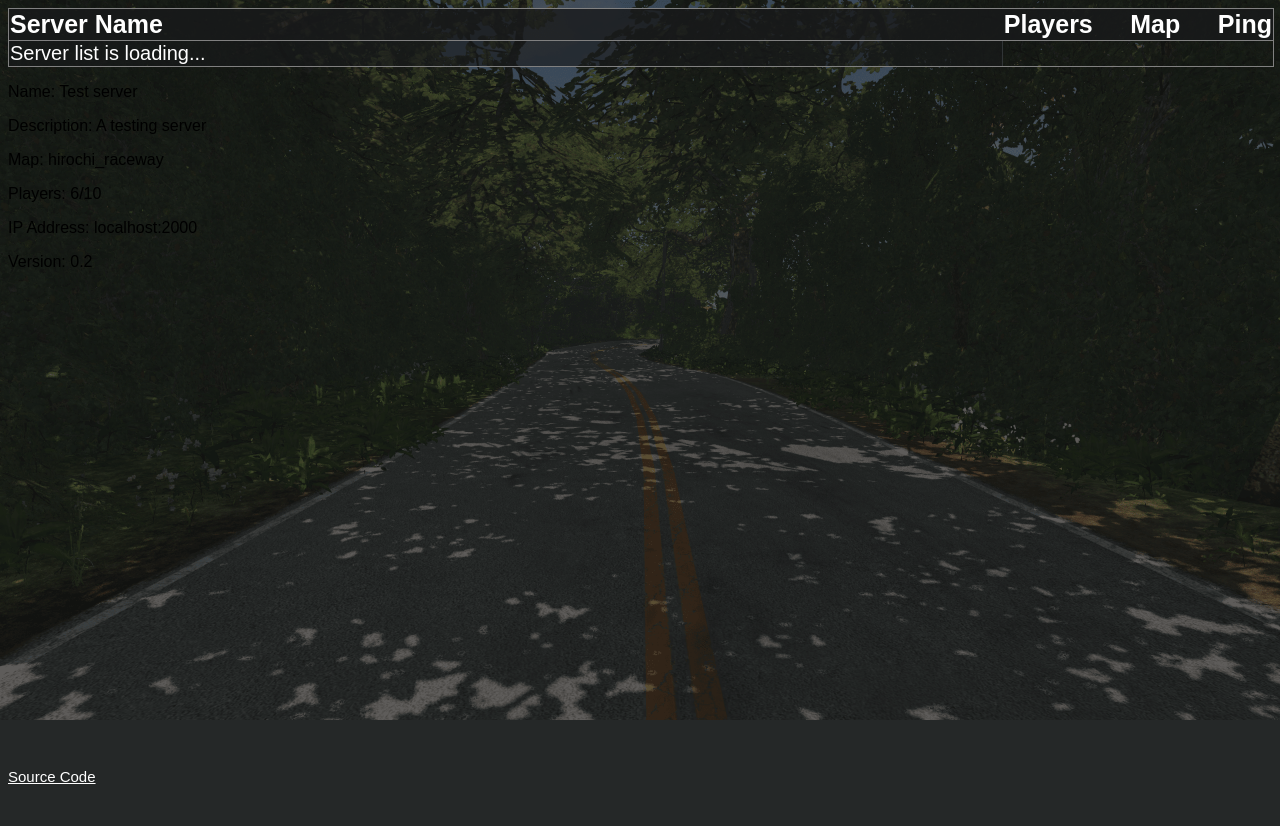
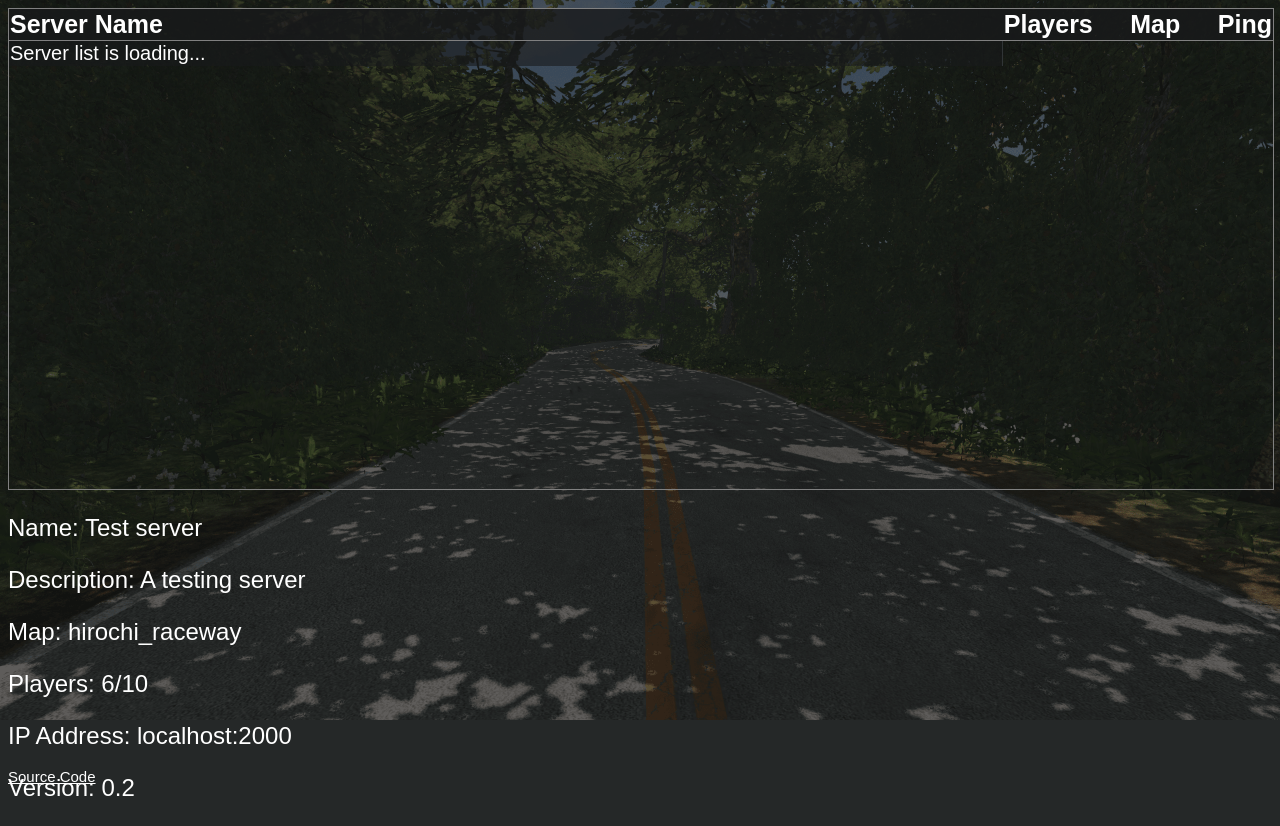
Before and after one commit to AsciiJakob/KissMP-Serverlist, a website: page public/index.html in a window 1280 px wide. Before the commit the page ends 800 px from the top, so only its background shows below. Drawn offline with nearby package versions, Linux system fonts and the light colour scheme; no server answers.

Commit message:
info styling

```diff
--- a/public/index.css
+++ b/public/index.css
@@ -4,14 +4,12 @@ body {
   background-size: 100% auto;
   background-repeat:no-repeat;
 }
+
 .arial, td, th {
   font-family: Arial !important;
 }
 .sortable {
   width: 100%;
-  }
-  .tableContainer {
-    width:100%;
 }
 .name {
   width: 75%;
@@ -38,9 +36,6 @@ body {
 td {
   border-right: 1px solid rgb(48, 52, 54);
 }
-  .serverCell:hover, .topThing:hover {
-    background-color: rgba(15, 15, 15, 0.8);
-  }
 td:nth-child(2n), th:nth-child(2n){
   text-align: center
 }
@@ -49,12 +44,33 @@ body {
 }
 .tableContainer {
   width:100%;
+  height: 60vh;
   border: 1px solid white;
   border-bottom-color: rgb(128, 128, 128);
   border-left-color: rgb(128, 128, 128);
   border-right-color: rgb(128, 128, 128);
   border-top-color: rgb(128, 128, 128);
 }
+/* Scrollbar Stuff */
+.tableContainer {
+  overflow-y: scroll;
+  overflow-x: hidden; /* Prevent horizontal scrollbar on chrome*/
+  /* Firefox & Edge Scrollbar*/
+  scrollbar-color: rgb(54, 52, 52) rgb(0, 0, 0);
+  scrollbar-width: thin;
+}
+/* chrome & others Scrollbar*/
+::-webkit-scrollbar {
+  width: 1vh;
+}
+::-webkit-scrollbar-track {
+  background: rgb(0, 0, 0);
+}
+::-webkit-scrollbar-thumb {
+  background: rgb(54, 52, 52)
+}
+/* Scrollbar Stuff */
+
 .name {
   width: 82%;
 }
@@ -79,6 +95,16 @@ body {
 }
 .serverCell {
   border-bottom: 1px solid rgb(48, 52, 54);
+  cursor: pointer;
+}
+.serverCell:hover, .topThing:hover {
+  background-color: rgba(15, 15, 15, 0.5);
+}
+.serverCell.selected { /* Selected ServerCells */
+  background-color: rgba(12, 12, 12, 0.9);
+}
+.serverCell.selected:hover {
+  background-color: rgba(12, 12, 12, 0.8);
 }
 .map {
     text-align: center;
@@ -100,3 +126,10 @@ body {
   display: none;
   color: red;
 }
+.detailsText {
+  color: white;
+  font-size: 150%;
+}
+.detailsDiv {
+  /* background-color: rgba(24, 26, 27, 0.6); */
+}
```
Lines whose indentation alone changed are shown as unchanged.
